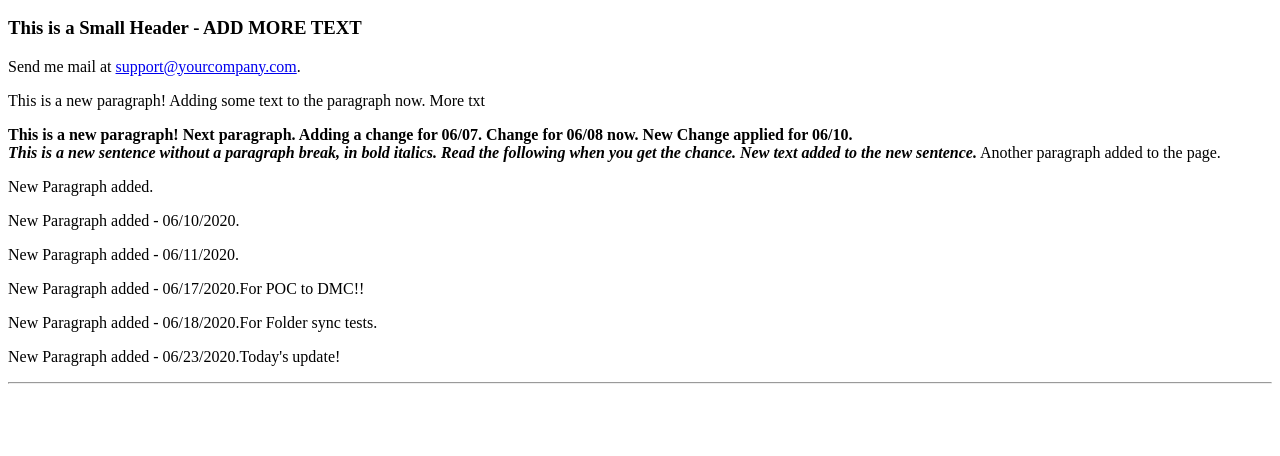
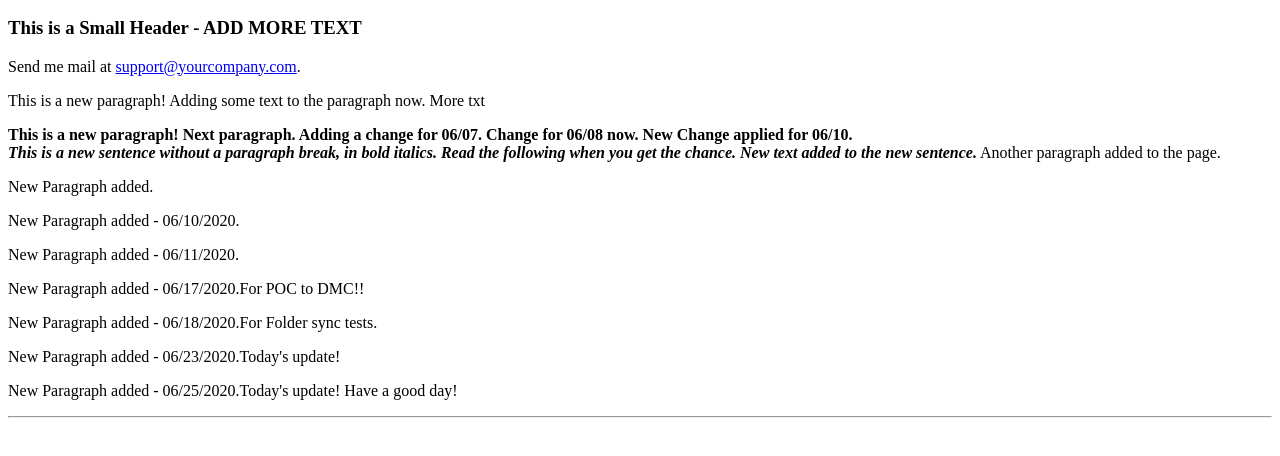
Before and after one commit to slaperle/test-git-ftp, a plain HTML site: page index.html in a window 1280 px wide. Shown: the part 170-626 px from the top of the page. Drawn offline with Linux system fonts and the light colour scheme.

Commit message:
(update for 6-25)

```diff
--- a/index.html
+++ b/index.html
@@ -22,6 +22,7 @@ Another paragraph added to the page.
 <P> New Paragraph added - 06/17/2020.For POC to DMC!!
 <P> New Paragraph added - 06/18/2020.For Folder sync tests.
 <P> New Paragraph added - 06/23/2020.Today's update!
+<P> New Paragraph added - 06/25/2020.Today's update! Have a good day!
 <HR>
 </BODY>
 </HTML>
```
